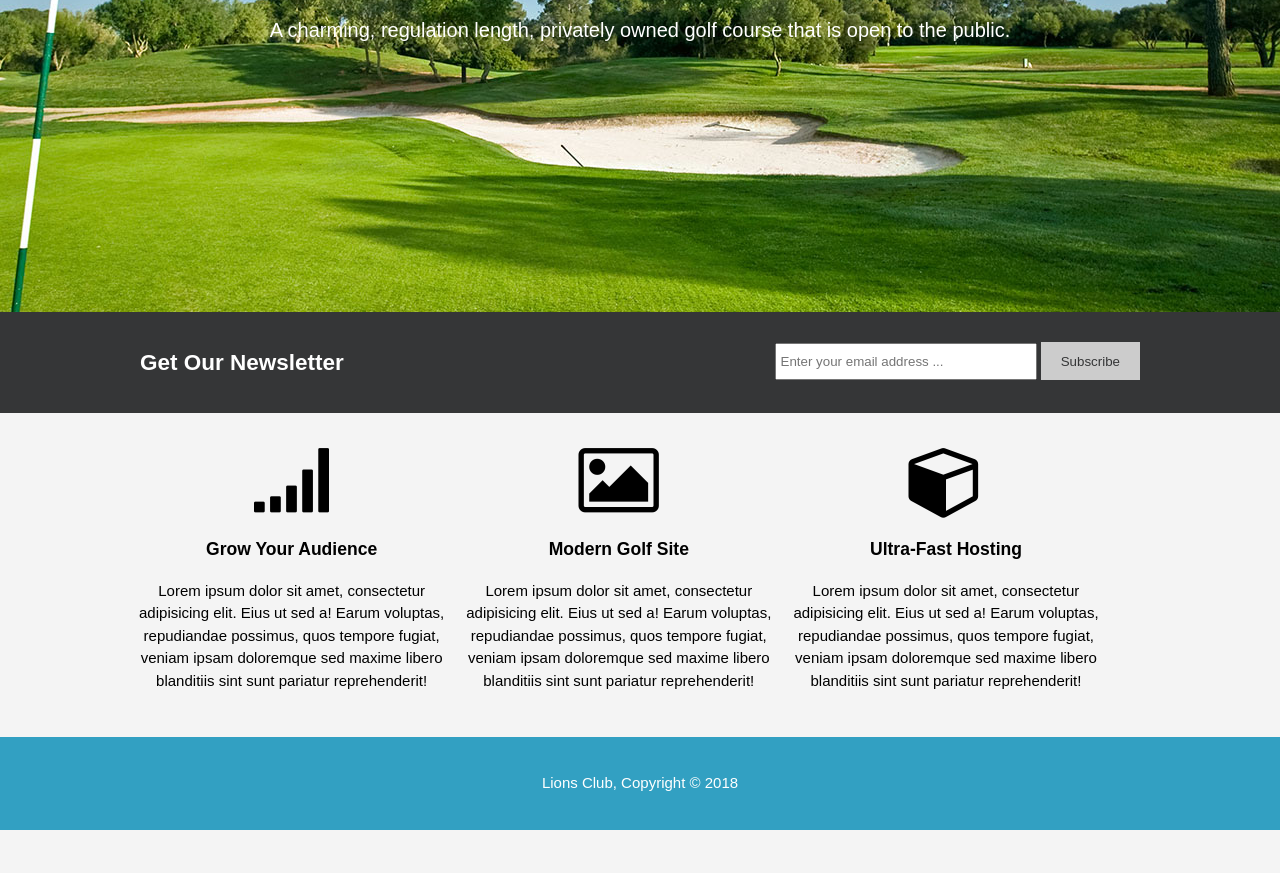
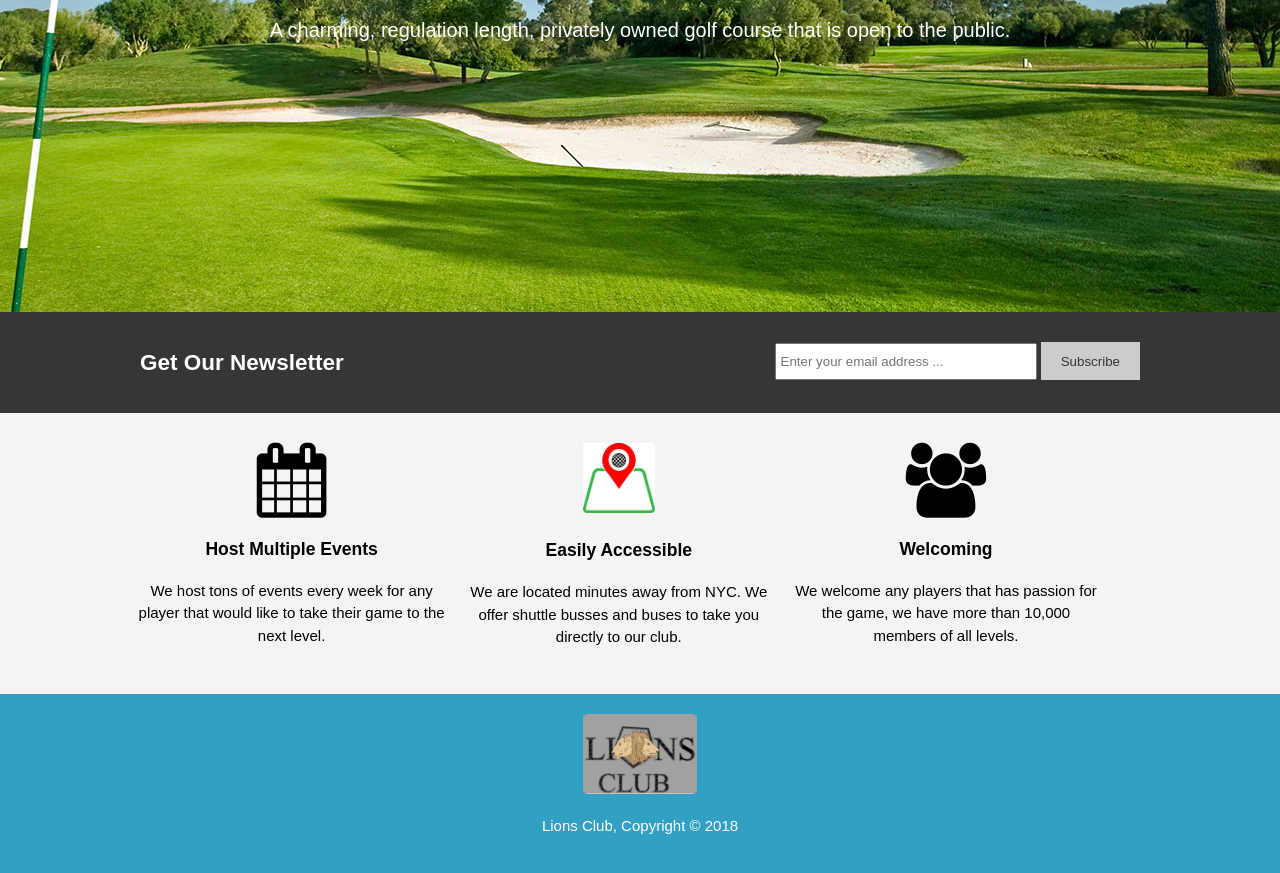
Before and after one commit to ValJ10/333WebUI, a plain HTML site: page index.html in a window 1280 px wide. Shown: the part 298-1171 px from the top of the page. Before the commit the page ends 1128 px from the top, so only its background shows below. Drawn offline with Linux system fonts and the light colour scheme.

Commit message:
Update index.html

```diff
--- a/index.html
+++ b/index.html
@@ -19,7 +19,7 @@
         <nav>
           <ul>
             <li class="current"><a href="index.html">Home</a></li>
-            <li><a href="events.html">Events</a></li>
+            <li><a href="events.html">Location</a></li>
             <li><a href="about.html">About Us</a></li>
           </ul>
         </nav>
@@ -46,24 +46,25 @@
     <section id="boxes">
       <div class="container">
         <div class="box">
-          <i class="fa fa-signal fa-5x"></i>
-          <h3>Grow Your Audience</h3>
-          <p>Lorem ipsum dolor sit amet, consectetur adipisicing elit. Eius ut sed a! Earum voluptas, repudiandae possimus, quos tempore fugiat, veniam ipsam doloremque sed maxime libero blanditiis sint sunt pariatur reprehenderit!</p>
+            <i class="fa fa-calendar fa-5x" aria-hidden="true"></i>
+          <h3>Host Multiple Events</h3>
+          <p>We host tons of events every week for any player that would like to take their game to the next level.</p>
         </div>
         <div class="box">
-          <i class="fa fa-photo fa-5x"></i>
-          <h3>Modern Golf Site</h3>
-          <p>Lorem ipsum dolor sit amet, consectetur adipisicing elit. Eius ut sed a! Earum voluptas, repudiandae possimus, quos tempore fugiat, veniam ipsam doloremque sed maxime libero blanditiis sint sunt pariatur reprehenderit!</p>
+            <img src="img/Location.jpg" style="border-radius: 5%; width="400" height="70" ">
+          <h3>Easily Accessible</h3>
+          <p>We are located minutes away from NYC. We offer shuttle busses and buses to take you directly to our club.</p>
         </div>
         <div class="box">
-          <i class="fa fa-cube fa-5x"></i>
-          <h3>Ultra-Fast Hosting</h3>
-          <p>Lorem ipsum dolor sit amet, consectetur adipisicing elit. Eius ut sed a! Earum voluptas, repudiandae possimus, quos tempore fugiat, veniam ipsam doloremque sed maxime libero blanditiis sint sunt pariatur reprehenderit!</p>
+            <i class="fa fa-users fa-5x" aria-hidden="true"></i>
+          <h3>Welcoming</h3>
+          <p>We welcome any players that has passion for the game, we have more than 10,000 members of all levels. </p>
         </div>
       </div>
     </section>
 
     <footer>
+        <img src="img/LionTypo.png" style="border-radius: 5%; width="400" height="80" ">
       <p>Lions Club, Copyright &copy; 2018</p>
     </footer>
   </body>
```
